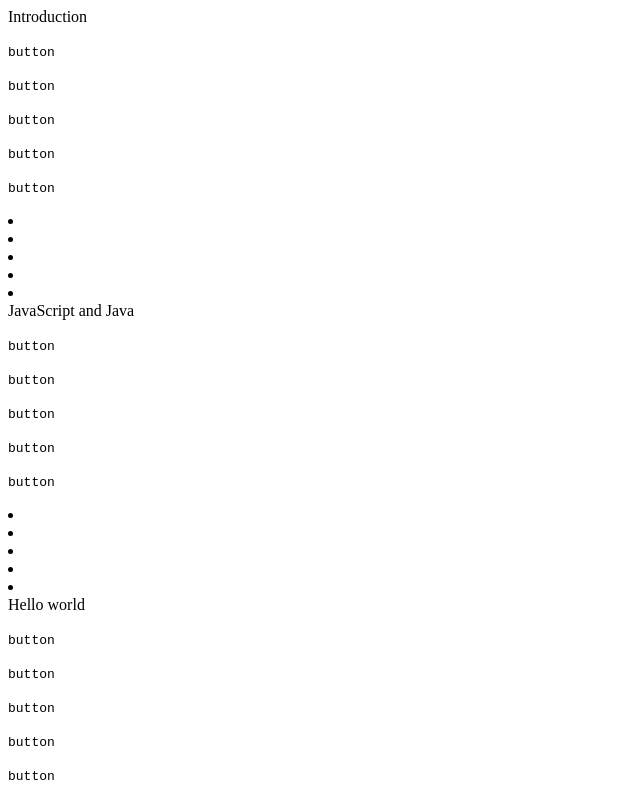
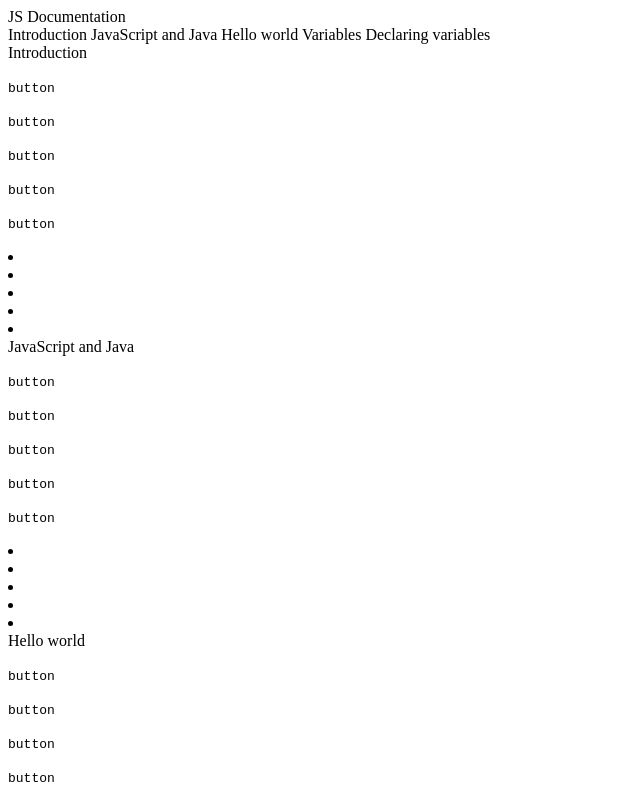
Before and after one commit to ReAliens/microversabdoo, a plain HTML site: page index.html in a window 1280 px wide. Shown: the top 800 px of the page, without its empty margins (0-640 px from the left). Drawn offline with Linux system fonts and the light colour scheme.

Commit message:
9 and 10 user story

```diff
--- a/index.html
+++ b/index.html
@@ -9,7 +9,14 @@
   <body>
     <script src="https://cdn.freecodecamp.org/testable-projects-fcc/v1/bundle.js"></script>
     <div id="main-doc">
-      <nav id="navbar"></nav>
+      <nav id="navbar">
+        <header>JS Documentation</header>
+        <a class="nav-link">Introduction</a>
+        <a class="nav-link">JavaScript and Java</a>
+        <a class="nav-link">Hello world</a>
+        <a class="nav-link">Variables</a>
+        <a class="nav-link">Declaring variables</a>
+      </nav>
       <section id="Introduction" class="main-section">
         <header>Introduction</header>
         <p><code>button</code></p>
```
